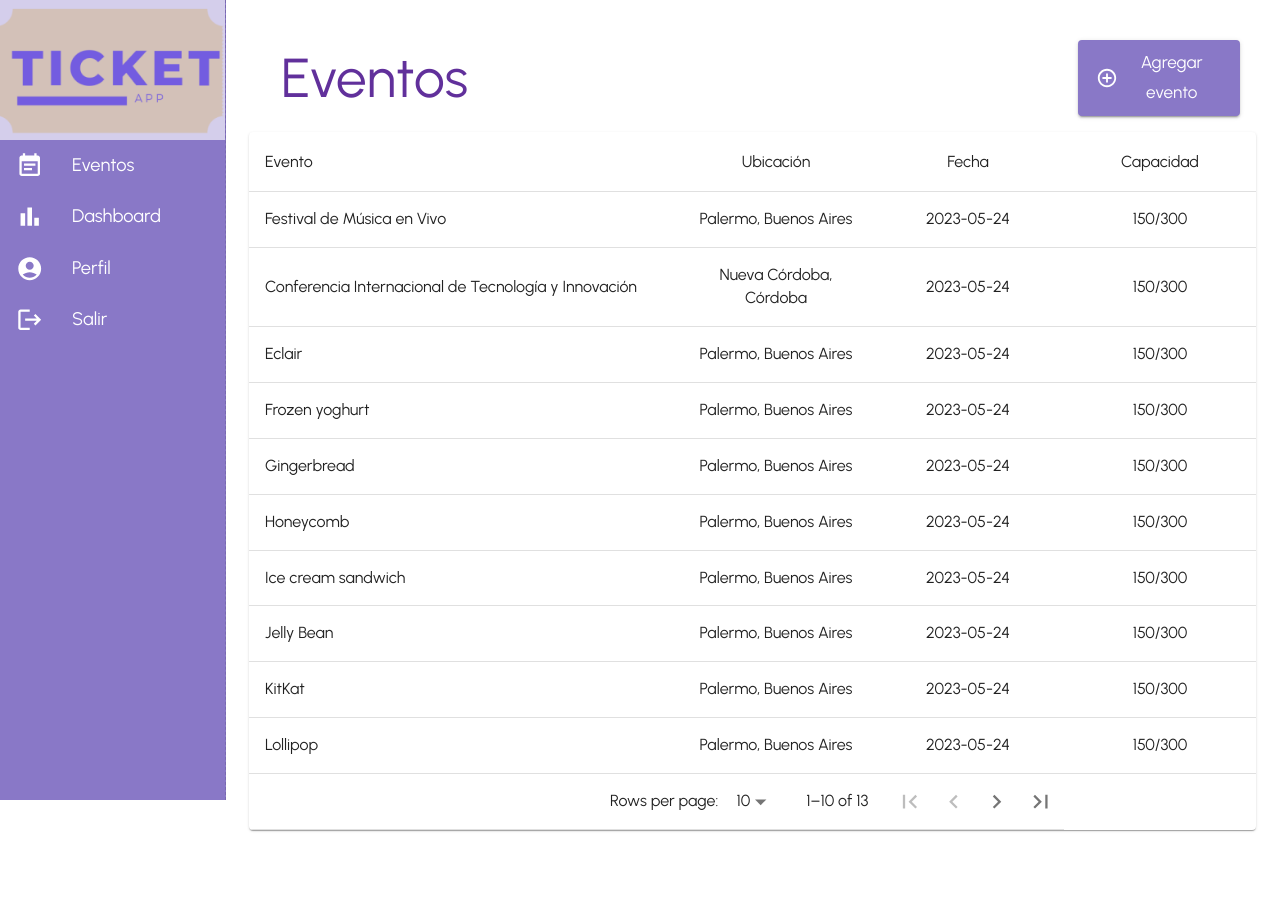
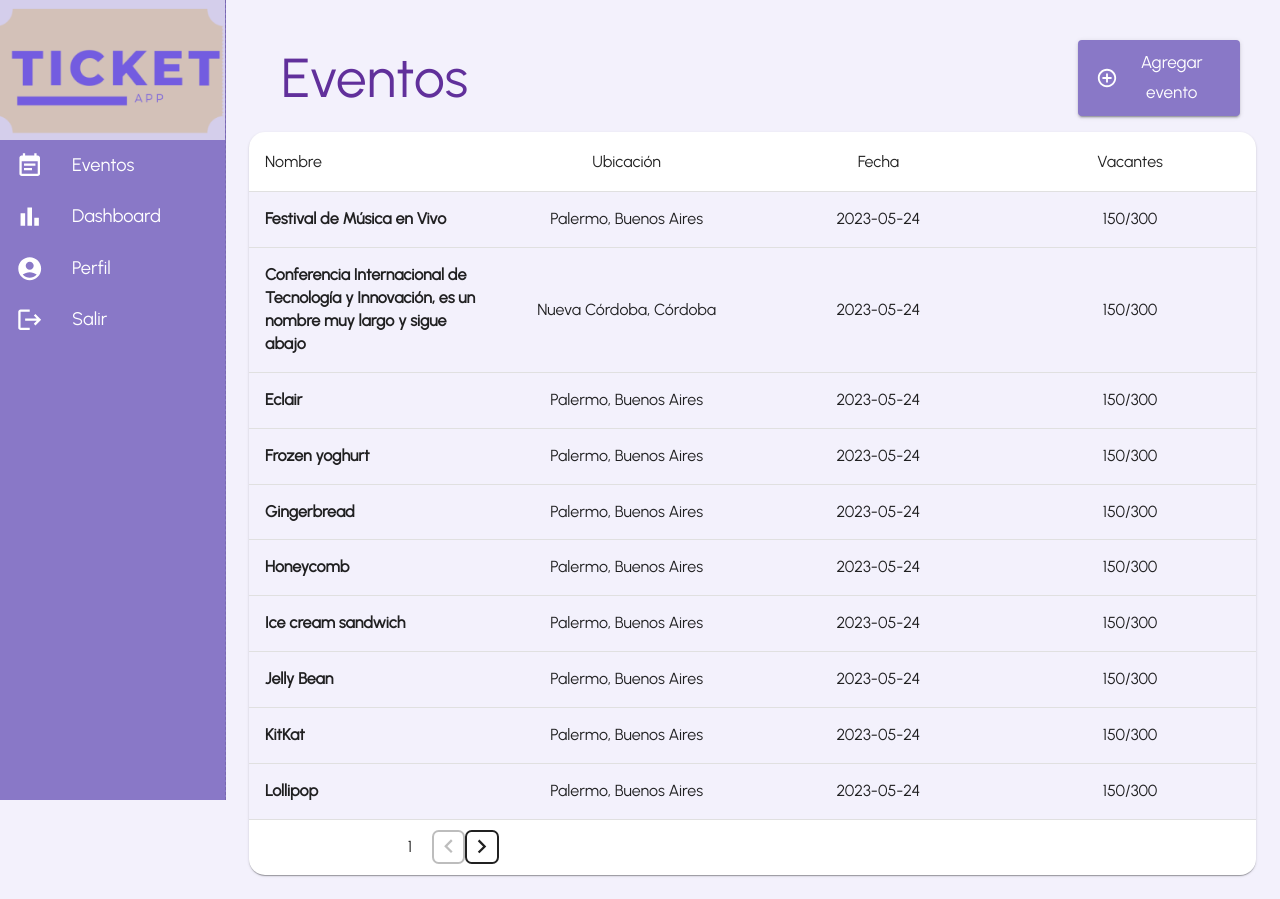
Before and after one commit to TicketApp-TDP2/web-events-admin, a React (Create React App) app: page /events in a window 1280 px wide. Before the commit the page ends 854 px from the top, so only its background shows below. Built offline with nearby package versions, Linux system fonts and the light colour scheme; no server answers.

Commit message:
Change table

```diff
--- a/src/components/EventsTable.jsx
+++ b/src/components/EventsTable.jsx
@@ -1,21 +1,21 @@
-import * as React from 'react';
-import PropTypes from 'prop-types';
-import { useTheme } from '@mui/material/styles';
-import Box from '@mui/material/Box';
-import Table from '@mui/material/Table';
-import TableBody from '@mui/material/TableBody';
-import TableCell from '@mui/material/TableCell';
-import TableContainer from '@mui/material/TableContainer';
-import TableFooter from '@mui/material/TableFooter';
-import TablePagination from '@mui/material/TablePagination';
-import TableRow from '@mui/material/TableRow';
-import TableHead from '@mui/material/TableHead';
-import Paper from '@mui/material/Paper';
-import IconButton from '@mui/material/IconButton';
-import FirstPageIcon from '@mui/icons-material/FirstPage';
-import KeyboardArrowLeft from '@mui/icons-material/KeyboardArrowLeft';
-import KeyboardArrowRight from '@mui/icons-material/KeyboardArrowRight';
-import LastPageIcon from '@mui/icons-material/LastPage';
+import * as React from "react";
+import PropTypes from "prop-types";
+import { useTheme } from "@mui/material/styles";
+import Box from "@mui/material/Box";
+import Table from "@mui/material/Table";
+import TableBody from "@mui/material/TableBody";
+import TableCell from "@mui/material/TableCell";
+import TableContainer from "@mui/material/TableContainer";
+import TableFooter from "@mui/material/TableFooter";
+import TablePagination from "@mui/material/TablePagination";
+import TableRow from "@mui/material/TableRow";
+import TableHead from "@mui/material/TableHead";
+import Paper from "@mui/material/Paper";
+import IconButton from "@mui/material/IconButton";
+import FirstPageIcon from "@mui/icons-material/FirstPage";
+import KeyboardArrowLeft from "@mui/icons-material/KeyboardArrowLeft";
+import KeyboardArrowRight from "@mui/icons-material/KeyboardArrowRight";
+import LastPageIcon from "@mui/icons-material/LastPage";
 
 function TablePaginationActions(props) {
   const theme = useTheme();
@@ -44,28 +44,36 @@ function TablePaginationActions(props) {
         disabled={page === 0}
         aria-label="first page"
       >
-        {theme.direction === 'rtl' ? <LastPageIcon /> : <FirstPageIcon />}
+        {theme.direction === "rtl" ? <LastPageIcon /> : <FirstPageIcon />}
       </IconButton>
       <IconButton
         onClick={handleBackButtonClick}
         disabled={page === 0}
         aria-label="previous page"
       >
-        {theme.direction === 'rtl' ? <KeyboardArrowRight /> : <KeyboardArrowLeft />}
+        {theme.direction === "rtl" ? (
+          <KeyboardArrowRight />
+        ) : (
+          <KeyboardArrowLeft />
+        )}
       </IconButton>
       <IconButton
         onClick={handleNextButtonClick}
         disabled={page >= Math.ceil(count / rowsPerPage) - 1}
         aria-label="next page"
       >
-        {theme.direction === 'rtl' ? <KeyboardArrowLeft /> : <KeyboardArrowRight />}
+        {theme.direction === "rtl" ? (
+          <KeyboardArrowLeft />
+        ) : (
+          <KeyboardArrowRight />
+        )}
       </IconButton>
       <IconButton
         onClick={handleLastPageButtonClick}
         disabled={page >= Math.ceil(count / rowsPerPage) - 1}
         aria-label="last page"
       >
-        {theme.direction === 'rtl' ? <FirstPageIcon /> : <LastPageIcon />}
+        {theme.direction === "rtl" ? <FirstPageIcon /> : <LastPageIcon />}
       </IconButton>
     </Box>
   );
@@ -82,20 +90,40 @@ function createData(name, location, date, capacity) {
 }
 
 const rows = [
-  createData('Festival de Música en Vivo', 'Palermo, Buenos Aires', '2023-05-24', '150/300'),
-  createData('Conferencia Internacional de Tecnología y Innovación', 'Nueva Córdoba, Córdoba', '2023-05-24', '150/300' ),
-  createData('Eclair', 'Palermo, Buenos Aires', '2023-05-24', '150/300'),
-  createData('Frozen yoghurt', 'Palermo, Buenos Aires', '2023-05-24', '150/300'),
-  createData('Gingerbread', 'Palermo, Buenos Aires', '2023-05-24', '150/300'),
-  createData('Honeycomb', 'Palermo, Buenos Aires', '2023-05-24', '150/300'),
-  createData('Ice cream sandwich', 'Palermo, Buenos Aires', '2023-05-24', '150/300'),
-  createData('Jelly Bean', 'Palermo, Buenos Aires', '2023-05-24', '150/300'),
-  createData('KitKat', 'Palermo, Buenos Aires', '2023-05-24', '150/300'),
-  createData('Lollipop', 'Palermo, Buenos Aires', '2023-05-24', '150/300'),
-  createData('Marshmallow', 'Palermo, Buenos Aires', '2023-05-24', '150/300'),
-  createData('Nougat', 'Palermo, Buenos Aires', '2023-05-24', '150/300'),
-  createData('Oreo', 'Palermo, Buenos Aires', '2023-05-24', '150/300'),
-]
+  createData(
+    "Festival de Música en Vivo",
+    "Palermo, Buenos Aires",
+    "2023-05-24",
+    "150/300"
+  ),
+  createData(
+    "Conferencia Internacional de Tecnología y Innovación, es un nombre muy largo y sigue abajo",
+    "Nueva Córdoba, Córdoba",
+    "2023-05-24",
+    "150/300"
+  ),
+  createData("Eclair", "Palermo, Buenos Aires", "2023-05-24", "150/300"),
+  createData(
+    "Frozen yoghurt",
+    "Palermo, Buenos Aires",
+    "2023-05-24",
+    "150/300"
+  ),
+  createData("Gingerbread", "Palermo, Buenos Aires", "2023-05-24", "150/300"),
+  createData("Honeycomb", "Palermo, Buenos Aires", "2023-05-24", "150/300"),
+  createData(
+    "Ice cream sandwich",
+    "Palermo, Buenos Aires",
+    "2023-05-24",
+    "150/300"
+  ),
+  createData("Jelly Bean", "Palermo, Buenos Aires", "2023-05-24", "150/300"),
+  createData("KitKat", "Palermo, Buenos Aires", "2023-05-24", "150/300"),
+  createData("Lollipop", "Palermo, Buenos Aires", "2023-05-24", "150/300"),
+  createData("Marshmallow", "Palermo, Buenos Aires", "2023-05-24", "150/300"),
+  createData("Nougat", "Palermo, Buenos Aires", "2023-05-24", "150/300"),
+  createData("Oreo", "Palermo, Buenos Aires", "2023-05-24", "150/300"),
+];
 
 const rowsPerPage = 10;
 
@@ -111,14 +139,30 @@ export const EventsTable = () => {
   };
 
   return (
-    <TableContainer component={Paper}>
-      <Table sx={{ minWidth: 500 }} aria-label="custom pagination table">
+    <TableContainer
+      component={Paper}
+      sx={{
+        borderRadius: 4,
+      }}
+    >
+      <Table
+        sx={{
+          minWidth: 500,
+        }}
+        aria-label="custom pagination table"
+      >
         <TableHead>
           <TableRow>
-            <TableCell>Evento</TableCell>
-            <TableCell align="center">Ubicación</TableCell>
-            <TableCell align="center">Fecha</TableCell>
-            <TableCell align="center">Capacidad</TableCell>
+            <TableCell style={{ width: "25%" }}>Nombre</TableCell>
+            <TableCell style={{ width: "25%" }} align="center">
+              Ubicación
+            </TableCell>
+            <TableCell style={{ width: "25%" }} align="center">
+              Fecha
+            </TableCell>
+            <TableCell style={{ width: "25%" }} align="center">
+              Vacantes
+            </TableCell>
           </TableRow>
         </TableHead>
         <TableBody>
@@ -126,19 +170,11 @@ export const EventsTable = () => {
             ? rows.slice(page * rowsPerPage, page * rowsPerPage + rowsPerPage)
             : rows
           ).map((row) => (
-            <TableRow key={row.name}>
-              <TableCell component="th" scope="row">
-                {row.name}
-              </TableCell>
-              <TableCell style={{ width: 160 }} align="center">
-                {row.location}
-              </TableCell>
-              <TableCell style={{ width: 160 }} align="center">
-                {row.date}
-              </TableCell>
-              <TableCell style={{ width: 160 }} align="center">
-                {row.capacity}
-              </TableCell>
+            <TableRow key={row.name} sx={{ backgroundColor: "#f3f1fc" }}>
+              <TableCell sx={{ fontWeight: "bold" }}>{row.name}</TableCell>
+              <TableCell align="center">{row.location}</TableCell>
+              <TableCell align="center">{row.date}</TableCell>
+              <TableCell align="center">{row.capacity}</TableCell>
             </TableRow>
           ))}
 
@@ -148,19 +184,42 @@ export const EventsTable = () => {
             </TableRow>
           )}
         </TableBody>
-        <TableFooter>
+        <TableFooter
+          style={{
+            display: "flex",
+            justifyContent: "flex-end",
+          }}
+        >
           <TableRow>
             <TablePagination
-              colSpan={3}
               count={rows.length}
-              rowsPerPage={10}
+              onPageChange={handleChangePage}
               page={page}
-              onPageChange={handleChangePage}
-              ActionsComponent={TablePaginationActions}
+              rowsPerPage={rowsPerPage}
+              rowsPerPageOptions={[]}
+              component="div"
+              labelDisplayedRows={({ from, to, count }) => page + 1}
+              labelRowsPerPage={null}
+              nextIconButtonProps={{
+                "aria-label": "Next Page",
+                style: {
+                  border: "2px solid",
+                  borderRadius: "20%",
+                  padding: "1px",
+                },
+              }}
+              backIconButtonProps={{
+                "aria-label": "Previous Page",
+                style: {
+                  border: "2px solid",
+                  borderRadius: "20%",
+                  padding: "1px",
+                },
+              }}
             />
           </TableRow>
         </TableFooter>
       </Table>
     </TableContainer>
   );
-}
+};
--- a/src/screens/EventsScreen/EventsScreen.jsx
+++ b/src/screens/EventsScreen/EventsScreen.jsx
@@ -1,31 +1,45 @@
-import { Button, Typography, Grid, Box } from '@mui/material';
-import { useNavigate } from 'react-router-dom';
-import AddCircleOutlineIcon from '@mui/icons-material/AddCircleOutline';
-import SideBar from '../../components/SideBar';
-import { EventsTable } from '../../components/EventsTable';
+import { Button, Typography, Grid, Box } from "@mui/material";
+import { useNavigate } from "react-router-dom";
+import AddCircleOutlineIcon from "@mui/icons-material/AddCircleOutline";
+import SideBar from "../../components/SideBar";
+import { EventsTable } from "../../components/EventsTable";
 
 export const EventsScreen = () => {
   const navigate = useNavigate();
 
-  return <>
-    <Box sx={{ display: 'flex' }}>
-      <SideBar/>
-      <Box
-        component="main"
-        sx={{ flexGrow: 1, p: 3 }}
+  return (
+    <>
+      <Box sx={{ display: "flex", backgroundColor: "#f3f1fc" }}>
+        <SideBar />
+        <Box component="main" sx={{ flexGrow: 1, p: 3 }}>
+          <Grid
+            container
+            sx={{ alignItems: "center", padding: 2, minHeight: 40 }}
           >
-        <Grid container sx={{ alignItems: "center", padding: 2, minHeight:40 }}>
             <Grid item style={{ flexGrow: "1" }}>
-            <Typography variant="h3" sx={{ marginRight: 2, marginLeft: 2 }} color="primary">Eventos</Typography>
+              <Typography
+                variant="h3"
+                sx={{ marginRight: 2, marginLeft: 2 }}
+                color="primary"
+              >
+                Eventos
+              </Typography>
             </Grid>
             <Grid xs={2} item>
-            <Button variant="contained" size="large" color="secondary" startIcon={<AddCircleOutlineIcon />} onClick={() => navigate('/event/new')}>
+              <Button
+                variant="contained"
+                size="large"
+                color="secondary"
+                startIcon={<AddCircleOutlineIcon />}
+                onClick={() => navigate("/event/new")}
+              >
                 Agregar evento
               </Button>
             </Grid>
           </Grid>
-        <EventsTable/>
+          <EventsTable />
         </Box>
       </Box>
     </>
-}
+  );
+};
```
Lines whose indentation alone changed are shown as unchanged.
